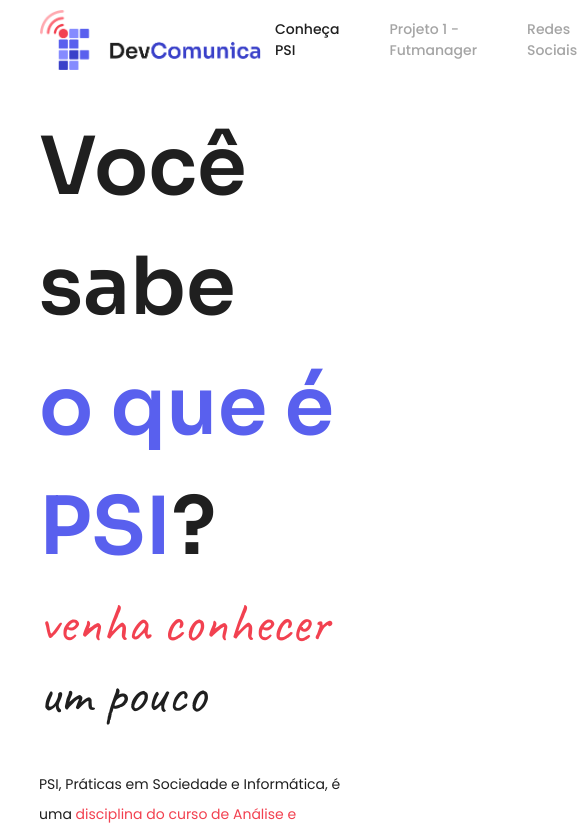
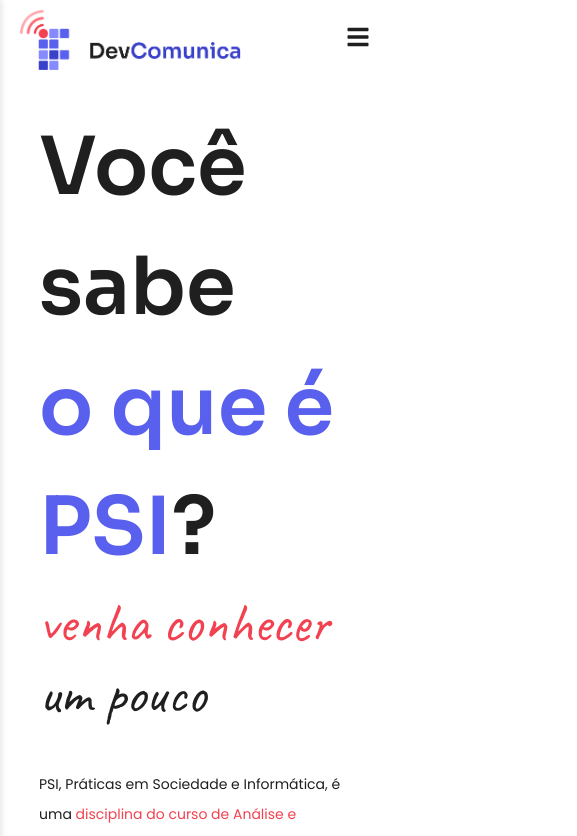
Before and after one commit to andreconstantino/dev-ifsp-pagina-projetos, a React (Vite) app: page / in a window 390 px wide. Shown: the top 836 px of the page, 577 px wide, since content can reach past the window. Built offline with nearby package versions, Linux system fonts and the light colour scheme.

Commit message:
feat: continue implementing responsiveness

```diff
--- a/src/components/Navbar/index.jsx
+++ b/src/components/Navbar/index.jsx
@@ -1,19 +1,34 @@
-import React from 'react'
-import { NavLink, useLocation } from 'react-router-dom'
-import Logotype from '../../assets/images/logotype.png'
-import './styles.css'
+import React, { useState } from 'react';
+import { NavLink, useLocation } from 'react-router-dom';
+import Logotype from '../../assets/images/logotype.png';
+import './styles.css';
+import { FaBars } from 'react-icons/fa'; // Adicione esta importação para o ícone hamburguer
+import { AiOutlineClose } from 'react-icons/ai'; // Adicione esta importação para o ícone de fechar
 
 export default function Navbar() {
-    const location = useLocation()
+    const location = useLocation();
+    const [isMenuOpen, setIsMenuOpen] = useState(false);
+
+    const toggleMenu = () => setIsMenuOpen(!isMenuOpen);
 
     return (
         <div className='navbar-container'>
-            <img src={Logotype} className='logotype-dev-comunica' />
-            <div className='links'>
-                <NavLink exact to={'/'} className={location.pathname === '/' ? 'active-link' : ''}>Conheça PSI</NavLink>
-                <NavLink to={'/futmanager'} className={location.pathname === '/futmanager' ? 'active-link' : ''}>Projeto 1 - Futmanager</NavLink>
-                <NavLink to={'https://music.youtube.com/watch?v=lu0XVRP_Bfc&list=RDAMVMSeZouxOauPw'}>Redes Sociais</NavLink>
+            <img src={Logotype} className='logotype-dev-comunica' alt='Logotype' />
+            <div className='menu-icon' onClick={toggleMenu}>
+                {isMenuOpen ? <AiOutlineClose /> : <FaBars />}
+            </div>
+            <div className={`overlay ${isMenuOpen ? 'open' : ''}`} onClick={toggleMenu}></div>
+            <div className={`links ${isMenuOpen ? 'open' : ''}`}>
+                <NavLink exact to='/' className={location.pathname === '/' ? 'active-link' : ''}>
+                    Conheça PSI
+                </NavLink>
+                <NavLink to='/futmanager' className={location.pathname === '/futmanager' ? 'active-link' : ''}>
+                    Projeto 1 - Futmanager
+                </NavLink>
+                <NavLink to='https://music.youtube.com/watch?v=lu0XVRP_Bfc&list=RDAMVMSeZouxOauPw'>
+                    Redes Sociais
+                </NavLink>
             </div>
         </div>
-    )
+    );
 }
--- a/src/components/Navbar/styles.css
+++ b/src/components/Navbar/styles.css
@@ -10,6 +10,14 @@
     background-color: var(--white);
     padding-left: 40px;
     padding-right: 60px;
+    position: relative;
+    z-index: 10; /* Garante que o navbar fique acima da sobreposição */
+}
+
+.navbar-container .links {
+    display: flex;
+    flex-direction: row;
+    gap: 50px;
 }
 
 .navbar-container .links a {
@@ -25,13 +33,64 @@
     opacity: 1;
 }
 
-.navbar-container .links {
-    display: flex;
-    flex-direction: row;
-    gap: 50px;
-}
-
 img.logotype-dev-comunica {
     width: 235px;
     height: auto;
 }
+
+.menu-icon {
+    display: none;
+    font-size: 24px;
+    cursor: pointer;
+}
+
+.overlay {
+    display: none;
+    position: fixed;
+    top: 0;
+    left: 0;
+    width: 100%;
+    height: 100vh;
+    background-color: rgba(0, 0, 0, 0.5); /* Cor escura com transparência */
+    z-index: 0;
+    transition: opacity 0.3s ease;
+}
+
+@media (max-width: 820px) {
+    .navbar-container {
+        padding-left: 20px;
+        padding-right: 20px;
+    }
+
+    .navbar-container .links {
+        display: flex;
+        flex-direction: column;
+        position: fixed;
+        top: 0;
+        left: 0;
+        background-color: var(--white);
+        width: 250px; /* Ajuste a largura do menu hamburguer conforme necessário */
+        height: 100vh;
+        box-shadow: 2px 0 6px rgba(0, 0, 0, 0.1);
+        transform: translateX(-100%);
+        transition: transform 0.3s ease;
+    }
+
+    .navbar-container .links.open {
+        transform: translateX(0);
+    }
+
+    .navbar-container .links a {
+        margin: 15px 20px;
+        text-align: left;
+    }
+
+    .menu-icon {
+        display: block;
+        z-index: 1000;
+    }
+
+    .overlay.open {
+        display: block;
+    }
+}
--- a/src/pages/Home/mobile.css
+++ b/src/pages/Home/mobile.css
@@ -37,11 +37,27 @@
         margin-top: 32px; */
         display: none;
     }
+
+    .social-medias-container .final-content {
+        padding-bottom: 130px;
+    }
 }
 
 @media screen and (max-width: 740px) {
     .tags-container .tags-1, .tags-container .tags-2, .tags-container .tags-3 {
-        flex-direction: column;
+        flex-wrap: wrap;
         gap: 15px;
     }
 }
+
+@media screen and (max-width: 980px) {
+    .projects-container h1.projects-title {
+        padding-left: 5%;
+        padding-right: 5%;
+    }
+
+    .projects-container .btn-projects-container {
+        flex-direction: column;
+        align-items: center;
+    }
+}
```
